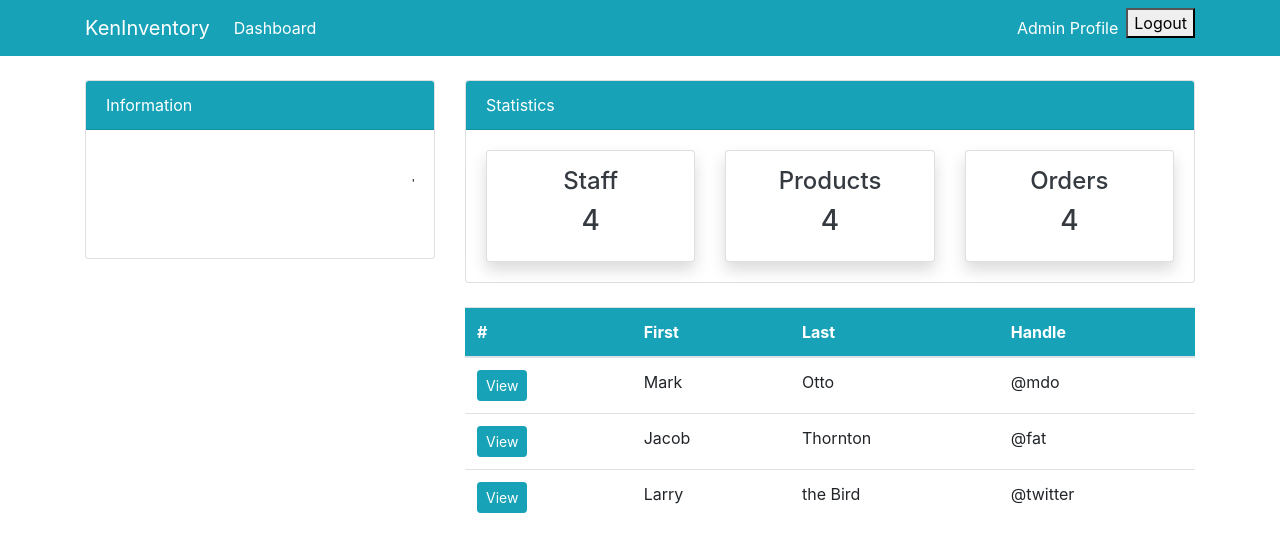
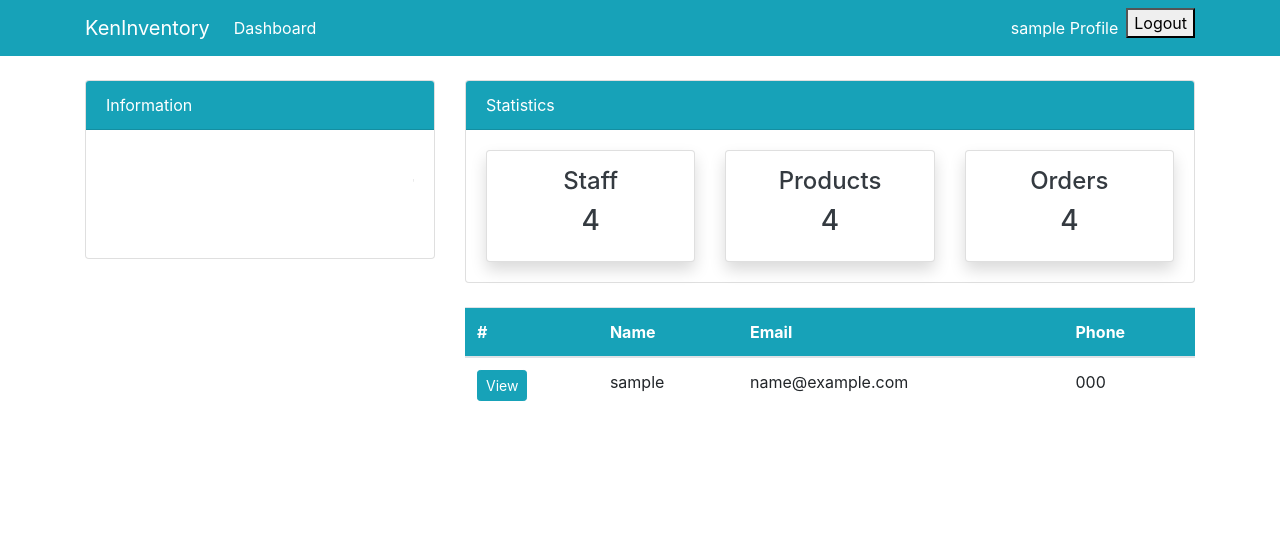
Before and after one commit to mdht-daiki/django-inventoryproject, a Django app: page /staff/ in a window 1280 px wide. Shown: the top 552 px of the page. Run offline with Django 4.2, Linux system fonts and the light colour scheme; a user stored in the database is signed in; tables that the repository leaves empty hold one stand-in row (values such as "Sample post").

Commit message:
added detail views

```diff
--- a/dashboard/urls.py
+++ b/dashboard/urls.py
@@ -4,6 +4,7 @@ from . import views
 urlpatterns = [
     path('dashboard/', views.index, name='dashboard-index'),
     path('staff/', views.staff, name='dashboard-staff'),
+    path('staff/detail/<int:pk>/', views.staff_detail, name='dashboard-staff-detail'),
     path('product/', views.product, name='dashboard-product'),
     path('product/delete/<int:pk>/', views.product_delete, name='dashboard-product-delete'),
     path('product/update/<int:pk>/', views.product_update, name='dashboard-product-update'),
--- a/dashboard/views.py
+++ b/dashboard/views.py
@@ -1,8 +1,9 @@
 from django.shortcuts import render, redirect
 from django.http import HttpResponse
 from django.contrib.auth.decorators import login_required
-from .models import Product
+from .models import Product, Order
 from .forms import ProductForm
+from django.contrib.auth.models import User
 
 # Create your views here.
 
@@ -12,7 +13,19 @@ def index(request):
 
 @login_required
 def staff(request):
-    return render(request, 'dashboard/staff.html')
+    workers = User.objects.all()
+    context = {
+        'workers': workers
+    }
+    return render(request, 'dashboard/staff.html', context)
+
+@login_required
+def staff_detail(request, pk):
+    worker = User.objects.get(id=pk)
+    context = {
+        'worker': worker,
+    }
+    return render(request, 'dashboard/staff_detail.html', context)
 
 @login_required
 def product(request):
@@ -33,6 +46,7 @@ def product(request):
     }
     return render(request, 'dashboard/product.html', context)
 
+@login_required
 def product_delete(request, pk):
     item = Product.objects.get(id=pk)
     if request.method == 'POST':
@@ -40,6 +54,7 @@ def product_delete(request, pk):
         return redirect('dashboard-product')
     return render(request, 'dashboard/product_delete.html')
 
+@login_required
 def product_update(request, pk):
     item = Product.objects.get(id=pk)
     if request.method == 'POST':
@@ -56,4 +71,8 @@ def product_update(request, pk):
 
 @login_required
 def order(request):
-    return render(request, 'dashboard/order.html')
+    orders = Order.objects.all()
+    context = {
+        'orders': orders,
+    }
+    return render(request, 'dashboard/order.html', context)
--- a/templates/dashboard/staff.html
+++ b/templates/dashboard/staff.html
@@ -12,36 +12,26 @@
           <thead class="bg-info">
             <tr class="text-white">
               <th scope="col">#</th>
-              <th scope="col">First</th>
-              <th scope="col">Last</th>
-              <th scope="col">Handle</th>
+              <th scope="col">Name</th>
+              <th scope="col">Email</th>
+              <th scope="col">Phone</th>
             </tr>
           </thead>
           <tbody>
-            <tr>
-              <th scope="row">
-                <a class="btn btn-info btn-sm" href="">View</a>
-              </th>
-              <td>Mark</td>
-              <td>Otto</td>
-              <td>@mdo</td>
-            </tr>
-            <tr>
-              <th scope="row">
-                <a class="btn btn-info btn-sm" href="">View</a>
-              </th>
-              <td>Jacob</td>
-              <td>Thornton</td>
-              <td>@fat</td>
-            </tr>
-            <tr>
-              <th scope="row">
-                <a class="btn btn-info btn-sm" href="">View</a>
-              </th>
-              <td>Larry</td>
-              <td>the Bird</td>
-              <td>@twitter</td>
-            </tr>
+            {% for worker in workers %}
+              <tr>
+                <th scope="row">
+                  <a
+                    class="btn btn-info btn-sm"
+                    href="{% url 'dashboard-staff-detail' worker.id %}"
+                    >View</a
+                  >
+                </th>
+                <td>{{ worker.username }}</td>
+                <td>{{ worker.email }}</td>
+                <td>{{ worker.profile.phone }}</td>
+              </tr>
+            {% endfor %}
           </tbody>
         </table>
       </div>
--- a/templates/partials/nav.html
+++ b/templates/partials/nav.html
@@ -28,7 +28,7 @@
         <ul class="navbar-nav ml-auto">
           <li class="nav-item active">
             <a class="nav-link text-white" href="{% url 'user-profile' %}"
-              >Admin Profile <span class="sr-only">(current)</span></a
+              >{{ user.username }} Profile <span class="sr-only">(current)</span></a
             >
           </li>
           <li class="nav-item">
```
Also changed, not shown: templates/dashboard/order.html (+9 -27 lines), templates/dashboard/staff_detail.html (added, +53 -0 lines).
